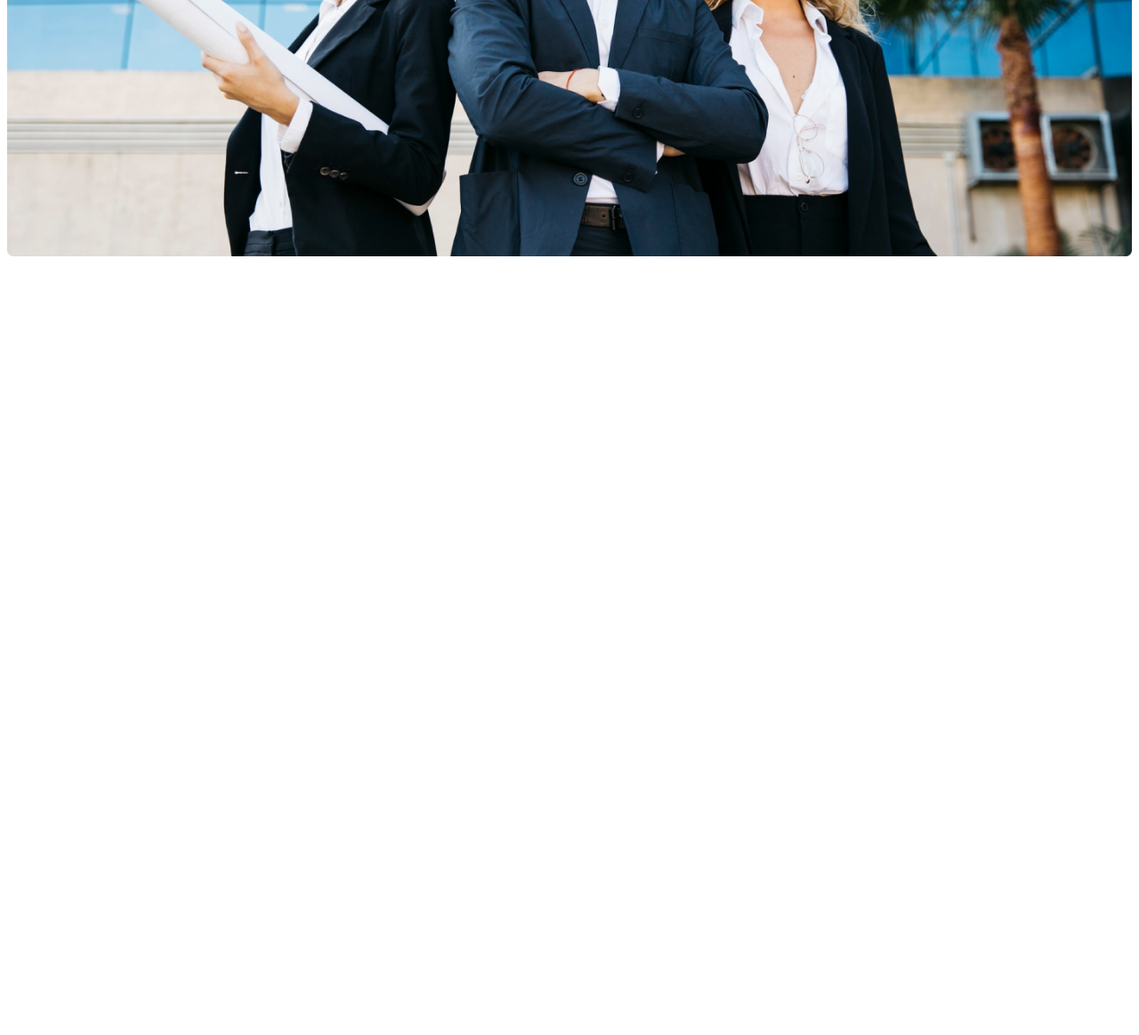
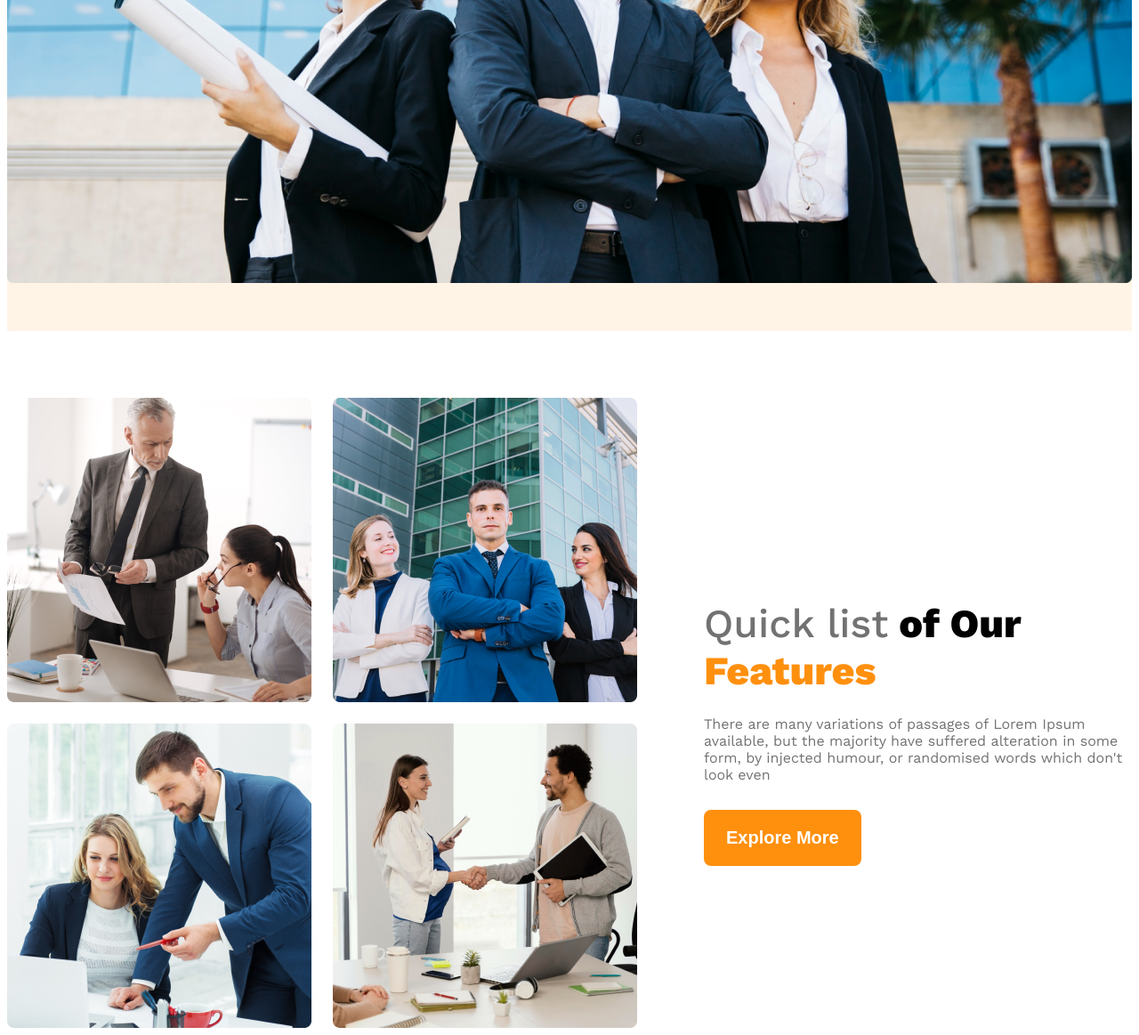
Before and after one commit to apurbagoon1/g3-architects-website, a plain HTML site: page index.html in a window 1280 px wide. Shown: the part 856-2019 px from the top of the page at 89% size. Before the commit the page ends 1156 px from the top, so only its background shows below. Drawn offline with nearby package versions, Linux system fonts and the light colour scheme.

Commit message:
added teams feature section

```diff
--- a/CSS/style.css
+++ b/CSS/style.css
@@ -29,7 +29,7 @@
 }
 
 .bg-color-1 {
-    background-color: (255, 144, 14, 0.1);
+    background-color: rgba(255, 144, 14, 0.1);
 }
 
 .bg-color-2 {
@@ -49,15 +49,12 @@
     font-weight: 600;
     border-radius: 8px;
     border: none;
+    cursor: pointer;
 }
 
 main {
     max-width: 1440px;
     margin: 0 auto;
-}
-
-main > section {
-    margin-top: 120px;
 }
 
 .display-flex {
@@ -68,7 +65,7 @@
 .navbar {
     justify-content: space-between;
     align-items: center;
-    padding: 0 50px;
+    padding-left: 25px;
 }
 
 .brand {
@@ -91,6 +88,9 @@
 }
 
 /* Banner Styles Starts */
+.banner {
+    margin-bottom: 75px;
+}
 .banner-content {
     max-width: 850px;
     margin: 0 auto;
@@ -109,5 +109,30 @@
 
 .banner-image {
     width: 100%;
-    margin-top: 20px;
+    margin: 50px 0;
 }
+
+/* Team and Feature Styles Stats */
+.teams-feature {
+    align-items: center;
+}
+
+.team-img-container {
+    display: grid;
+    grid-template-columns: repeat(2, 1fr);
+    gap: 24px;
+}
+
+.our-features {
+    margin-left: 75px;
+    max-width: 530px;
+}
+
+.feature-description {
+    font-size: 1rem;
+    margin: -20px 0 30px 0;
+}
+
+#quick-list {
+    font-weight: 500;
+}
--- a/index.html
+++ b/index.html
@@ -3,11 +3,11 @@
 <head>
     <meta charset="UTF-8">
     <meta name="viewport" content="width=device-width, initial-scale=1.0">
-    <title>Document</title>
+    <title>G3 Architects</title>
     <link rel="stylesheet" href="CSS/style.css">
 </head>
 <body class="work-sans-font">
-    <header class="bg-1">
+    <header class="bg-color-1">
         <nav class="navbar display-flex">
             <h3 class="brand">G3 Architects</h3>
             <ul class="nav-links display-flex">
@@ -27,9 +27,21 @@
         </div>
     </header>
 
-
-    <main>
-
+    <main class="bg-color-2">
+        <section class="teams-feature display-flex">
+            <div class="team-img-container">
+                <img src="assets/team1.png" alt="Team1">
+                <img src="assets/team2.png" alt="Team2">
+                <img src="assets/team3.png" alt="Team3">
+                <img src="assets/team4.png" alt="Team4">
+            </div>
+            <div class="our-features">
+                <h3 class="section-title"><span id="quick-list" class="dark-3">Quick list</span> <span>of Our
+                    </span><span class="text-primary">Features</span></h3>
+                <p class="feature-description dark-3">There are many variations of passages of Lorem Ipsum available, but the majority have suffered alteration in some form, by injected humour, or randomised words which don't look even</p>
+                <button class="btn-primary">Explore More</button>
+            </div>
+        </section>
     </main>
 
     <footer>
```
